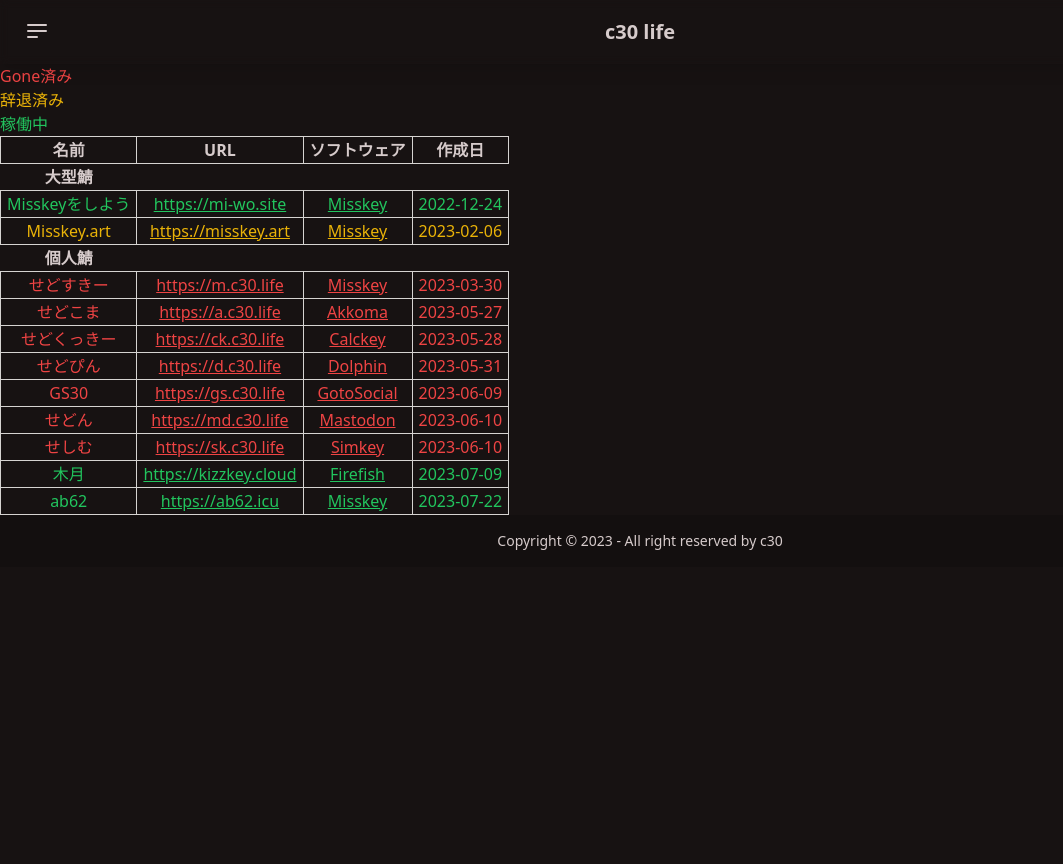
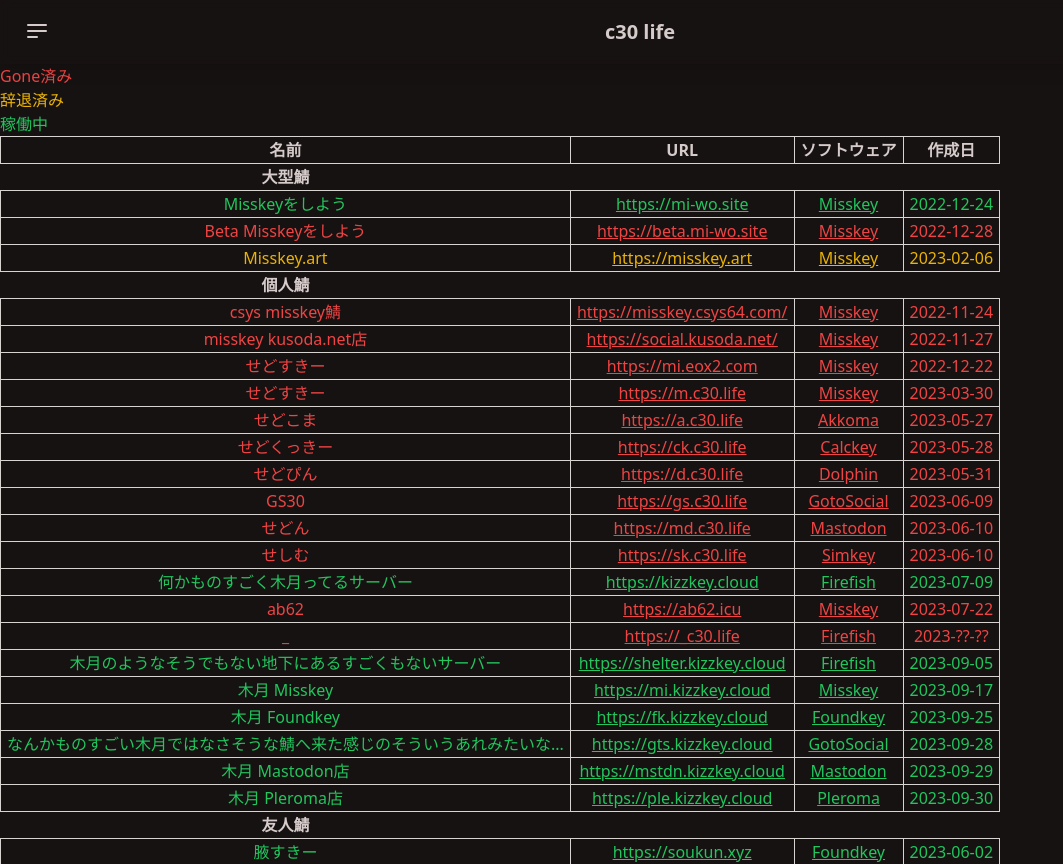
Before and after one commit to Zel9278/c30.life, a Next.js app: page /servers in a window 1280 px wide. Shown: the whole page, without its empty margins (0-1063 px from the left). Built offline with nearby package versions, Linux system fonts and the light colour scheme; what prettier-plugin-tailwindcss would draw is missing.

Commit message:
change many files

```diff
--- a/package.json
+++ b/package.json
@@ -1,6 +1,6 @@
 {
     "name": "c30.life",
-    "version": "3.5.0",
+    "version": "3.5.14",
     "private": true,
     "scripts": {
         "dev": "next dev --port 8867",
--- a/src/app/mastodon/page.tsx
+++ b/src/app/mastodon/page.tsx
@@ -6,9 +6,10 @@
     host: string
     userId: string
     isNSFW?: boolean
+    isPleroma?: boolean
 }
 
-const users: UserData[] = [
+const mastodonUsers: UserData[] = [
     {
         host: "fedibird.com",
         userId: "c30",
@@ -18,16 +19,40 @@
         userId: "clive64",
     },
     {
+        host: "mstdn.kizzkey.cloud",
+        userId: "c30",
+    },
+    {
         host: "mastodon.art",
         userId: "c30",
+    },
+]
+
+const pleromaUsers: UserData[] = [
+    {
+        host: "aa.nikola.love",
+        userId: "c30",
+        isPleroma: true,
+    },
+    {
+        host: "ple.kizzkey.cloud",
+        userId: "c30",
+        isPleroma: true,
     },
     {
         host: "blob.cat",
         userId: "c30",
+        isPleroma: true,
     },
     {
         host: "fedi.absturztau.be",
         userId: "c30",
+        isPleroma: true,
+    },
+    {
+        host: "hkgk.nishi.boats",
+        userId: "c30",
+        isPleroma: true,
     },
 ]
 
@@ -36,17 +61,36 @@
         <>
             <main>
                 <div className="text-center">
-                    <p>c30が入ってるサーバーの数: {users.length}</p>
+                    <p>
+                        c30が入ってるサーバーの数:{" "}
+                        {mastodonUsers.length + pleromaUsers.length}
+                    </p>
                 </div>
                 <div className="bg-zinc-800 w-full h-0.5 rounded mt-4 mb-4" />
-                <h1 className="text-center">アカウント</h1>
+                <h1 className="text-center">Mastodonのアカウント</h1>
                 <ul className={styles["card-container"]}>
-                    {users.map((user, i) => {
+                    {mastodonUsers.map((user, i) => {
                         return (
                             <GetMastodonAccount
                                 host={user.host}
                                 userid={user.userId}
                                 isNSFW={user.isNSFW}
+                                isPleroma={user.isPleroma}
+                                key={i}
+                            />
+                        )
+                    })}
+                </ul>
+                <div className="bg-zinc-800 w-full h-0.5 rounded mt-4 mb-4" />
+                <h1 className="text-center">Pleroma / Akkomaのアカウント</h1>
+                <ul className={styles["card-container"]}>
+                    {pleromaUsers.map((user, i) => {
+                        return (
+                            <GetMastodonAccount
+                                host={user.host}
+                                userid={user.userId}
+                                isNSFW={user.isNSFW}
+                                isPleroma={user.isPleroma}
                                 key={i}
                             />
                         )
--- a/src/app/misskey/page.tsx
+++ b/src/app/misskey/page.tsx
@@ -18,16 +18,24 @@
         userId: "c30",
     },
     {
-        host: "mi-wo.site",
+        host: "shelter.kizzkey.cloud",
         userId: "c30",
     },
     {
-        host: "ab62.icu",
+        host: "mi-wo.site",
         userId: "c30",
     },
 ]
 
 const users: UserData[] = [
+    {
+        host: "mi.kizzkey.cloud",
+        userId: "c30",
+    },
+    {
+        host: "fk.kizzkey.cloud",
+        userId: "c30",
+    },
     {
         host: "soukun.xyz",
         userId: "c30",
@@ -39,14 +47,6 @@
     },
     {
         host: "ddoskey.com",
-        userId: "c30",
-    },
-    {
-        host: "192.95.21.213",
-        userId: "c30",
-    },
-    {
-        host: "[2400:8902::f03c:93ff:fe6d:ba4f]",
         userId: "c30",
     },
     {
@@ -83,10 +83,6 @@
     },
     {
         host: "kokt.club",
-        userId: "c30",
-    },
-    {
-        host: "kokuzei.cyou",
         userId: "c30",
     },
     {
--- a/src/app/robots.ts
+++ b/src/app/robots.ts
@@ -7,5 +7,7 @@
             allow: "/",
             disallow: "/private/",
         },
+        sitemap: "https://c30.life/sitemap.xml",
+        host: "https://c30.life",
     }
 }
--- a/src/app/underbar-server-block-list/page.tsx
+++ b/src/app/server-block-list/page.tsx
@@ -7,12 +7,24 @@
 
 const servers: Server[] = [
     {
-        uri: "xxxxxxxxx.xx",
+        uri: "gnusocial.jp",
         reason: "Server administrator suspicious.",
     },
     {
-        uri: "xxxxxxx.xxxx",
+        uri: "micolor.link",
         reason: "Because of offensive behaviour by the server operator towards me and attacks on certain servers.",
+    },
+    {
+        uri: "prismisskey.space",
+        reason: "Same reason as micolor.link",
+    },
+    {
+        uri: "tech.lgbt",
+        reason: "Trying to impose the laws of your own country despite the fact that countries have different laws from each other (an act of self-governance), and pretending that the function of NSFW does not exist despite the fact that it does, and exposing the post.",
+    },
+    {
+        uri: "kids.0px.io",
+        reason: "Servers dealing with users under the age of 13, lawless.",
     },
 ]
 
@@ -20,15 +32,9 @@
     return (
         <>
             <main>
-                <h1 className="text-4xl font-bold">
-                    Underbar Server Block List
-                </h1>
+                <h1 className="text-4xl font-bold">Server Block List</h1>
                 <p className="text-lg">
-                    Misskeyのサーバー「あんだーばー」のサーバーブロックリストです。
-                </p>
-                <p>xで隠されているのは検索回避です。</p>
-                <p>
-                    このブロックリストは「木月（kizzkey）」「mi-wo.site」でも適用されます。
+                    kizzkey.cloudのサーバーブロックリストです。
                 </p>
                 <table className="table w-full">
                     <thead>
@@ -61,13 +67,11 @@
 
 export function generateMetadata(): Metadata {
     return {
-        description:
-            "Misskeyのサーバー「あんだーばー」のサーバーブロックリストです。",
+        description: "kizzkey.cloudのサーバーブロックリストです。",
         openGraph: {
-            title: "Underbar Server Block List - c30 life",
-            description:
-                "Misskeyのサーバー「あんだーばー」のサーバーブロックリストです。",
-            url: "https://c30.life/underbar-server-block-list",
+            title: "Server Block List - c30 life",
+            description: "kizzkey.cloudのサーバーブロックリストです。",
+            url: "https://c30.life/server-block-list",
         },
     }
 }
--- a/src/app/servers/page.tsx
+++ b/src/app/servers/page.tsx
@@ -5,12 +5,14 @@
 type Softwares =
     | "Misskey"
     | "Akkoma"
+    | "Foundkey"
     | "Calckey"
     | "Dolphin"
     | "GotoSocial"
     | "Mastodon"
     | "Simkey"
     | "Firefish"
+    | "Pleroma"
 
 type Server = {
     name: string
@@ -29,12 +31,14 @@
 const softwares: { [key in Softwares]: string } = {
     Misskey: "https://github.com/misskey-dev/misskey",
     Akkoma: "https://akkoma.dev/AkkomaGang/akkoma",
+    Foundkey: "https://akkoma.dev/FoundKeyGang/FoundKey",
     Calckey: "https://codeberg.org/calckey/calckey",
     Dolphin: "https://github.com/misskey-dev/dolphin",
     GotoSocial: "https://github.com/superseriousbusiness/gotosocial",
     Mastodon: "https://github.com/mastodon/mastodon",
     Simkey: "https://github.com/sim1222/misskey",
     Firefish: "https://git.joinfirefish.org/firefish/firefish.git",
+    Pleroma: "https://git.pleroma.social/pleroma/pleroma",
 }
 
 const bigServers: Server[] = [
@@ -46,6 +50,13 @@
         status: "active",
     },
     {
+        name: "Beta Misskeyをしよう",
+        url: "https://beta.mi-wo.site",
+        software: "Misskey",
+        created_at: "2022-12-28",
+        status: "gone",
+    },
+    {
         name: "Misskey.art",
         url: "https://misskey.art",
         software: "Misskey",
@@ -55,6 +66,27 @@
 ]
 
 const privateServers: Server[] = [
+    {
+        name: "csys misskey鯖",
+        url: "https://misskey.csys64.com/",
+        software: "Misskey",
+        created_at: "2022-11-24",
+        status: "gone",
+    },
+    {
+        name: "misskey kusoda.net店",
+        url: "https://social.kusoda.net/",
+        software: "Misskey",
+        created_at: "2022-11-27",
+        status: "gone",
+    },
+    {
+        name: "せどすきー",
+        url: "https://mi.eox2.com",
+        software: "Misskey",
+        created_at: "2022-12-22",
+        status: "gone",
+    },
     {
         name: "せどすきー",
         url: "https://m.c30.life",
@@ -105,7 +137,7 @@
         status: "gone",
     },
     {
-        name: "木月",
+        name: "何かものすごく木月ってるサーバー",
         url: "https://kizzkey.cloud",
         software: "Firefish",
         created_at: "2023-07-09",
@@ -116,6 +148,72 @@
         url: "https://ab62.icu",
         software: "Misskey",
         created_at: "2023-07-22",
+        status: "gone",
+    },
+    {
+        name: "_",
+        url: "https://_c30.life",
+        software: "Firefish",
+        created_at: "2023-??-??",
+        status: "gone",
+    },
+    {
+        name: "木月のようなそうでもない地下にあるすごくもないサーバー",
+        url: "https://shelter.kizzkey.cloud",
+        software: "Firefish",
+        created_at: "2023-09-05",
+        status: "active",
+    },
+    {
+        name: "木月 Misskey",
+        url: "https://mi.kizzkey.cloud",
+        software: "Misskey",
+        created_at: "2023-09-17",
+        status: "active",
+    },
+    {
+        name: "木月 Foundkey",
+        url: "https://fk.kizzkey.cloud",
+        software: "Foundkey",
+        created_at: "2023-09-25",
+        status: "active",
+    },
+    {
+        name: "なんかものすごい木月ではなさそうな鯖へ来た感じのそういうあれみたいな...",
+        url: "https://gts.kizzkey.cloud",
+        software: "GotoSocial",
+        created_at: "2023-09-28",
+        status: "active",
+    },
+    {
+        name: "木月 Mastodon店",
+        url: "https://mstdn.kizzkey.cloud",
+        software: "Mastodon",
+        created_at: "2023-09-29",
+        status: "active",
+    },
+    {
+        name: "木月 Pleroma店",
+        url: "https://ple.kizzkey.cloud",
+        software: "Pleroma",
+        created_at: "2023-09-30",
+        status: "active",
+    },
+]
+
+const friendsServers: Server[] = [
+    {
+        name: "腋すきー",
+        url: "https://soukun.xyz",
+        software: "Foundkey",
+        created_at: "2023-06-02",
+        status: "active",
+    },
+    {
+        name: "腋すきー",
+        url: "https://soukun.io",
+        software: "Misskey",
+        created_at: "2023-08-12",
         status: "active",
     },
 ]
@@ -239,6 +337,53 @@
                             </td>
                         </tr>
                     ))}
+                    <tr>
+                        <th>友人鯖</th>
+                    </tr>
+                    {friendsServers.map((server, i) => (
+                        <tr key={i}>
+                            <td
+                                className={`border border-stone-300 border-solid px-1.5 ${
+                                    serverStatus[server.status]
+                                }`}
+                            >
+                                {server.name}
+                            </td>
+                            <td
+                                className={`border border-stone-300 border-solid px-1.5 ${
+                                    serverStatus[server.status]
+                                }`}
+                            >
+                                <Link
+                                    href={server.url}
+                                    className="underline"
+                                    target="_blank"
+                                >
+                                    {server.url}
+                                </Link>
+                            </td>
+                            <td
+                                className={`border border-stone-300 border-solid px-1.5 ${
+                                    serverStatus[server.status]
+                                }`}
+                            >
+                                <Link
+                                    href={softwares[server.software]}
+                                    className="underline"
+                                    target="_blank"
+                                >
+                                    {server.software}
+                                </Link>
+                            </td>
+                            <td
+                                className={`border border-stone-300 border-solid px-1.5 ${
+                                    serverStatus[server.status]
+                                }`}
+                            >
+                                {server.created_at}
+                            </td>
+                        </tr>
+                    ))}
                 </table>
             </main>
         </>
--- a/src/app/sitemap.ts
+++ b/src/app/sitemap.ts
@@ -37,7 +37,7 @@
             lastModified: new Date(),
         },
         {
-            url: `${root}/underbar-server-block-list`,
+            url: `${root}/server-block-list`,
             lastModified: new Date(),
         },
     ]
--- a/src/components/drawer.tsx
+++ b/src/components/drawer.tsx
@@ -40,8 +40,8 @@
                         <Link href="/pubkeys">Public keys</Link>
                     </li>
                     <li>
-                        <Link href="/underbar-server-block-list">
-                            Underbar Server Block List
+                        <Link href="/server-block-list">
+                            Server Block List
                         </Link>
                     </li>
                     <li>
--- a/src/components/get-mastodon-account.tsx
+++ b/src/components/get-mastodon-account.tsx
@@ -11,6 +11,7 @@
     children?: ReactNode
     userid: string
     isNSFW?: boolean
+    isPleroma?: boolean
     host: string
 }
 
@@ -102,7 +103,9 @@
                     </div>
 
                     <Link
-                        href={`https://${progs.host}/@${progs.userid}`}
+                        href={`https://${progs.host}/${
+                            !progs.isPleroma ? "@" : ""
+                        }${progs.userid}`}
                         className="text-green-300 hover:text-green-500"
                         target="_blank"
                     >
```
